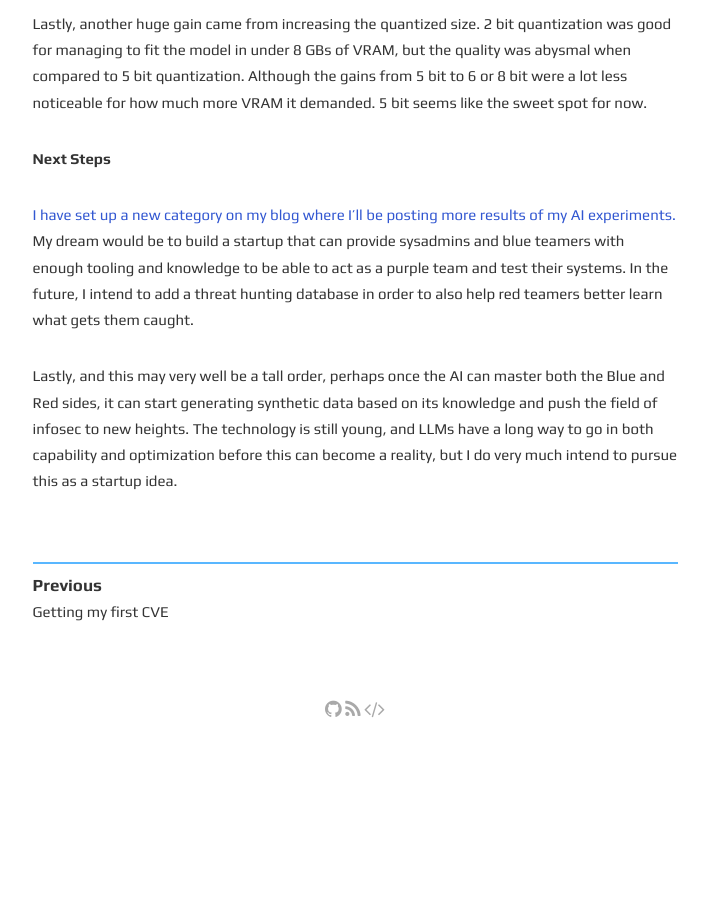
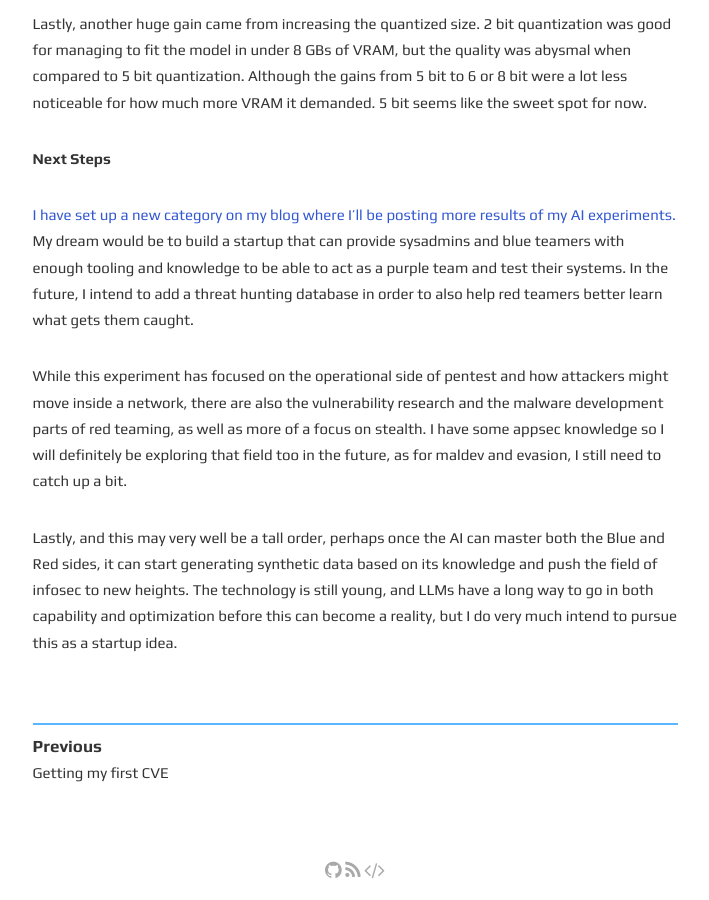
Before and after one commit to robsware/robsware.github.io, a Jekyll site: the page built from _posts/2023-11-05-llmhacking.md, in a window 1280 px wide and 900 px high, scrolled down 6816 px. Shown: the whole window, without its empty margins (285-994 px from the left). Built offline with Jekyll 4.4.1, drawn with Linux system fonts in a browser that asks for light colours; before the commit the page ends 7555 px from its top, so only the background shows below that.

Commit message:
Update 2023-11-05-llmhacking.md

```diff
--- a/_posts/2023-11-05-llmhacking.md
+++ b/_posts/2023-11-05-llmhacking.md
@@ -169,4 +169,6 @@ Lastly, another huge gain came from increasing the quantized size. 2 bit quantiz
 
 [I have set up a new category on my blog where I’ll be posting more results of my AI experiments.](https://robsware.github.io/llmexamples) My dream would be to build a startup that can provide sysadmins and blue teamers with enough tooling and knowledge to be able to act as a purple team and test their systems. In the future, I intend to add a threat hunting database in order to also help red teamers better learn what gets them caught.
 
+While this experiment has focused on the operational side of pentest and how attackers might move inside a network, there are also the vulnerability research and the malware development parts of red teaming, as well as more of a focus on stealth. I have some appsec knowledge so I will definitely be exploring that field too in the future, as for maldev and evasion, I still need to catch up a bit.
+
 Lastly, and this may very well be a tall order, perhaps once the AI can master both the Blue and Red sides, it can start generating synthetic data based on its knowledge and push the field of infosec to new heights. The technology is still young, and LLMs have a long way to go in both capability and optimization before this can become a reality, but I do very much intend to pursue this as a startup idea.
```
